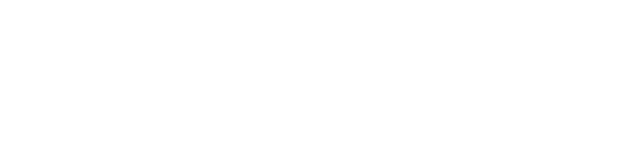
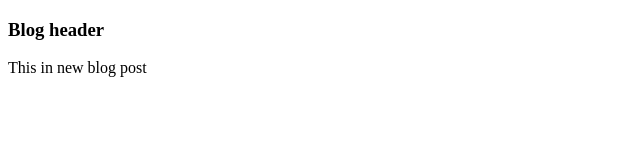
Before and after one commit to lukaszrogut/crap-portfolio, a plain HTML site: page index.html in a window 1280 px wide. Shown: the whole page, without its empty margins (0-640 px from the left). Drawn offline with Linux system fonts and the light colour scheme.

Commit message:
added index section

```diff
--- a/index.html
+++ b/index.html
@@ -7,6 +7,9 @@
     <title>Crap Portfolio</title>
 </head>
 <body>
-
+<section>
+    <h3>Blog header</h3>
+    <p>This in new blog post</p>
+</section>
 </body>
 </html>
```
